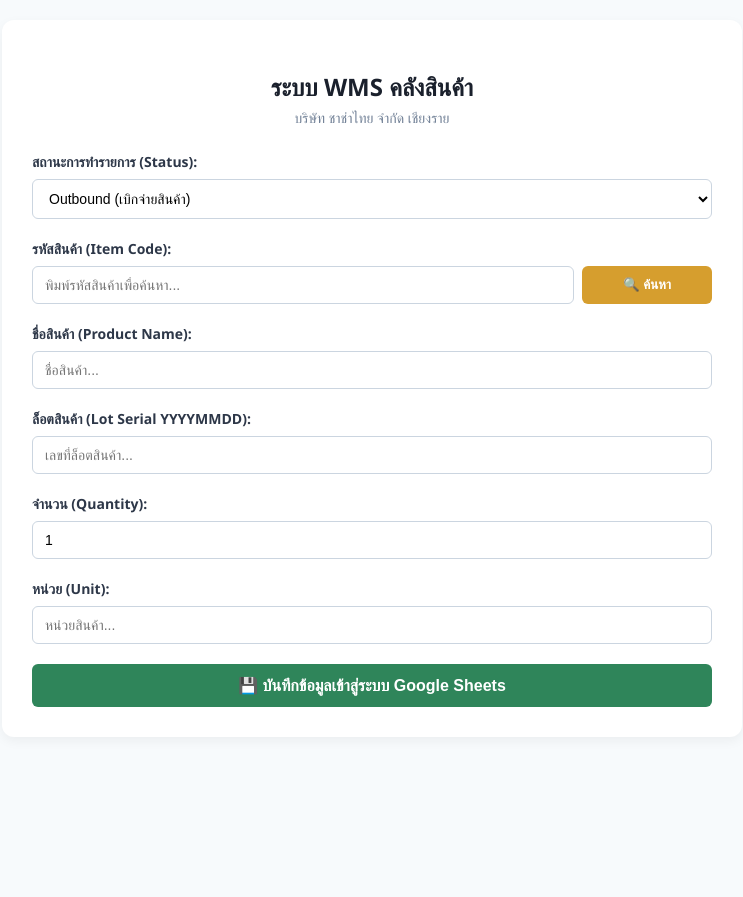
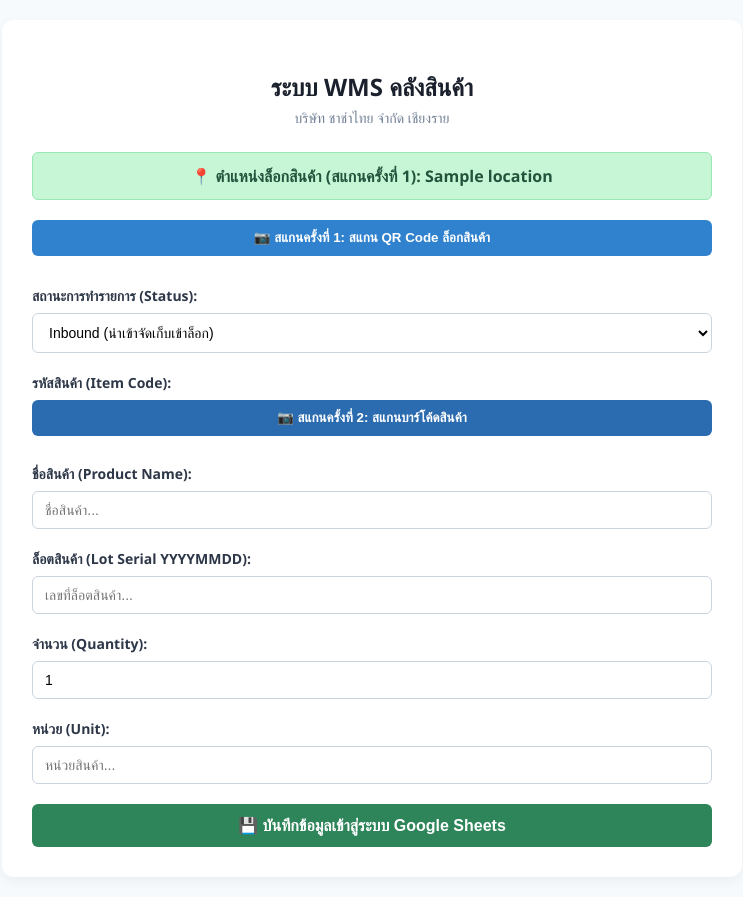
Before and after one commit to kanokwan20044-sketch/WH_Project, a Flask app: template templates/index.html in a window 1280 px wide. Shown: the whole page, without its empty margins (268-1011 px from the left). Before the commit the page ends 707 px from the top, so only its background shows below. Run offline with Flask 3, Linux system fonts and the light colour scheme; the template is opened without the code that fills it: most values are stand-ins (such as "Sample title", 1, 10 or a date in 2020).

Commit message:
fix: update outbound search and keep inbound/cycle count flow

```diff
--- a/app.py
+++ b/app.py
@@ -7,7 +7,11 @@ from google.oauth2.service_account import Credentials
 
 app = Flask(__name__)
 
-SCOPES = ['https://www.googleapis.com/auth/spreadsheets', 'https://www.googleapis.com/auth/drive']
+SCOPES = [
+    'https://www.googleapis.com/auth/spreadsheets',
+    'https://www.googleapis.com/auth/drive'
+]
+
 
 def get_google_sheet(sheet_name='DATA_WH'):
     if os.path.exists('credentials.json'):
@@ -21,13 +25,13 @@ def get_google_sheet(sheet_name='DATA_WH'):
             raise Exception("ไม่พบไฟล์หรือข้อมูล Credentials สำหรับเชื่อมต่อ Google Sheets")
 
     client = gspread.authorize(creds)
-    sheet = client.open('Warehouse_Chacha').worksheet(sheet_name)
-    return sheet
+    return client.open('Warehouse_Chacha').worksheet(sheet_name)
+
 
 @app.route('/')
 def index():
-    location = request.args.get('location', '')
-    success = request.args.get('success', '')
+    location = request.args.get('location', '').strip()
+    success = request.args.get('success', '').strip()
     search_query = request.args.get('q', '').strip()
     filter_status = request.args.get('filter_status', '').strip()
     search_results = []
@@ -54,11 +58,14 @@ def index():
                     match_status = False
 
                 if search_query:
-                    if (search_query.lower() not in item_code.lower() and
-                        search_query.lower() not in product_name.lower() and
-                        search_query.lower() not in lot_serial.lower() and
-                        search_query.lower() not in row_location.lower() and
-                        search_query.lower() not in status.lower()):
+                    q_lower = search_query.lower()
+                    if (
+                        q_lower not in item_code.lower()
+                        and q_lower not in product_name.lower()
+                        and q_lower not in lot_serial.lower()
+                        and q_lower not in row_location.lower()
+                        and q_lower not in status.lower()
+                    ):
                         match_query = False
 
                 if (search_query or filter_status) and match_query and match_status:
@@ -84,7 +91,7 @@ def index():
         filter_status=filter_status
     )
 
-# API ดึงข้อมูลจาก Master_code (สำหรับ Inbound หรือพิมพ์รหัส)
+
 @app.route('/get_product_info')
 def get_product_info():
     code = request.args.get('code', '').strip()
@@ -108,7 +115,7 @@ def get_product_info():
 
     return jsonify({'success': False})
 
-# API ค้นหา Location ล่าสุดสำหรับ Outbound
+
 @app.route('/search_outbound')
 def search_outbound():
     code = request.args.get('code', '').strip()
@@ -131,37 +138,39 @@ def search_outbound():
 
         data_sheet = get_google_sheet('DATA_WH')
         data_rows = data_sheet.get_all_values()
-        found_location = "ไม่พบพิกัดจัดเก็บในระบบ"
+        found_locations = []
 
         for row in reversed(data_rows[1:]):
             if len(row) >= 4 and row[3].strip().lower() == code.lower():
-                if row[2].strip() == 'Inbound':
-                    found_location = row[1]
-                    break
+                if row[2].strip().lower() == 'inbound' and row[1].strip():
+                    if row[1].strip() not in found_locations:
+                        found_locations.append(row[1].strip())
+
+        location_display = ", ".join(found_locations) if found_locations else "ไม่พบพิกัดจัดเก็บในระบบ"
 
         return jsonify({
             'success': True,
             'product_name': prod_name if prod_name else 'ไม่พบรหัสสินค้าใน Master_code',
             'unit': unit if unit else 'Piece',
             'lot_serial': lot_serial,
-            'location': found_location
+            'location': location_display
         })
-
     except Exception as e:
         print(f"Error search_outbound: {e}")
 
     return jsonify({'success': False})
 
+
 @app.route('/submit', methods=['POST'])
 def submit():
     try:
-        location = request.form.get('location', 'ไม่ได้ระบุพิกัด')
-        status = request.form.get('status', '')
-        item_code = request.form.get('item_code', '')
-        product_name = request.form.get('product_name', '')
-        lot_serial = request.form.get('lot_serial', '')
-        quantity = request.form.get('quantity', '1')
-        unit = request.form.get('unit', '')
+        location = request.form.get('location', '').strip() or 'ไม่ได้ระบุพิกัด'
+        status = request.form.get('status', '').strip()
+        item_code = request.form.get('item_code', '').strip()
+        product_name = request.form.get('product_name', '').strip()
+        lot_serial = request.form.get('lot_serial', '').strip()
+        quantity = request.form.get('quantity', '1').strip()
+        unit = request.form.get('unit', '').strip()
 
         utc_now = datetime.datetime.utcnow()
         th_now = utc_now + datetime.timedelta(hours=7)
@@ -171,10 +180,10 @@ def submit():
         sheet.append_row([now, location, status, item_code, product_name, lot_serial, quantity, unit])
 
         return redirect(url_for('index', success='1'))
-
     except Exception as e:
         print(f"เกิดข้อผิดพลาดในการบันทึกข้อมูล: {e}")
         return f"เกิดข้อผิดพลาดในการบันทึกข้อมูลลง Google Sheets: {e}", 500
 
+
 if __name__ == '__main__':
     app.run(debug=True)
--- a/templates/index.html
+++ b/templates/index.html
@@ -13,17 +13,16 @@
         .form-group { margin-bottom: 20px; }
         label { display: block; margin-bottom: 8px; font-weight: 600; font-size: 14px; }
         input, select { width: 100%; padding: 10px 12px; border: 1px solid #cbd5e0; border-radius: 6px; box-sizing: border-box; font-size: 14px; background-color: #fff; }
-        input[readonly] { background-color: #edf2f7; color: #4a5568; }
         .btn-submit { width: 100%; background-color: #2f855a; color: white; padding: 12px; border: none; border-radius: 6px; font-size: 16px; font-weight: 600; cursor: pointer; }
         .btn-submit:hover { background-color: #276749; }
         .btn-scanner { background-color: #3182ce; color: white; padding: 10px 15px; border: none; border-radius: 6px; cursor: pointer; font-weight: 600; margin-bottom: 10px; width: 100%; }
         .btn-scanner:hover { background-color: #2b6cb0; }
-        .btn-search { background-color: #d69e2e; color: white; padding: 10px 15px; border: none; border-radius: 6px; cursor: pointer; font-weight: 600; width: 130px; }
+        .btn-search { background-color: #d69e2e; color: white; padding: 10px 15px; border: none; border-radius: 6px; cursor: pointer; font-weight: 600; width: 120px; }
         .btn-search:hover { background-color: #b7791f; }
         .location-box { padding: 12px; border-radius: 6px; margin-bottom: 20px; font-weight: 600; text-align: center; }
         .has-location { background-color: #c6f6d5; color: #22543d; border: 1px solid #9ae6b4; }
         .no-location { background-color: #fed7d7; color: #742a2a; border: 1px solid #feb2b2; }
-        .outbound-location-result { background-color: #e2e8f0; padding: 12px; border-radius: 6px; margin-bottom: 20px; font-weight: 600; text-align: center; border: 1px solid #cbd5e0; color: #2b6cb0; display: none; }
+        .outbound-location-result { background-color: #ebf8ff; padding: 12px; border-radius: 6px; margin-bottom: 20px; font-weight: 600; text-align: center; border: 1px solid #90cdf4; color: #2b6cb0; display: none; }
         .alert-success { background-color: #c6f6d5; color: #22543d; padding: 12px; border-radius: 6px; margin-bottom: 20px; text-align: center; font-weight: 600; border: 1px solid #9ae6b4; }
         .search-section { background: #edf2f7; padding: 20px; border-radius: 8px; margin-bottom: 25px; border: 1px solid #e2e8f0; display: none; }
         #reader { width: 100%; max-width: 400px; margin: 0 auto 15px auto; }
@@ -35,13 +34,13 @@
         <h2>ระบบ WMS คลังสินค้า</h2>
         <div class="subtitle">บริษัท ชาช่าไทย จำกัด เชียงราย</div>
 
-        {% if request.args.get('success') %}
+        {% if success %}
             <div class="alert-success">
                 ✅ บันทึกข้อมูลเข้าสู่ระบบ Google Sheets เรียบร้อยแล้ว!
             </div>
         {% endif %}
 
-        <!-- ส่วนค้นหาประวัติและผลตรวจนับ (แสดงเฉพาะเมื่อเลือกสถานะ Cycle Count) -->
+        <!-- แสดงเฉพาะเมื่อเลือกสถานะ Cycle Count -->
         <div class="search-section" id="searchSection">
             <h3 style="margin-top: 0; color: #2b6cb0; font-size: 16px;">🔍 ค้นหาประวัติและผลตรวจนับ</h3>
             <form action="/" method="GET">
@@ -84,7 +83,7 @@
             {% endif %}
         </div>
 
-        <!-- [สำหรับ Inbound] แสดง Location จากการสแกนครั้งที่ 1 -->
+        <!-- ส่วนสแกน Location ครั้งที่ 1 (สำหรับ Inbound) -->
         <div id="inboundLocationContainer">
             <div class="location-box {% if location %}has-location{% else %}no-location{% endif %}">
                 📍 ตำแหน่งล็อกสินค้า (สแกนครั้งที่ 1):
@@ -96,32 +95,30 @@
             </div>
         </div>
 
-        <!-- [สำหรับ Outbound] แสดงผล Location ที่ค้นพบ -->
+        <!-- ส่วนแสดง Location ที่ค้นพบ (สำหรับ Outbound) -->
         <div class="outbound-location-result" id="outboundLocationBox">
             📍 พิกัดจัดเก็บสินค้า (Location): <b id="foundLocationText" style="color: #22543d; font-size: 16px;">-</b>
         </div>
 
-        <!-- ฟอร์มทำรายการ WMS -->
-        <form action="/submit" method="POST" id="wmsForm">
+        <form action="/submit" method="POST" id="wmsForm" onsubmit="syncLocationBeforeSubmit()">
             <input type="hidden" name="location" id="formLocationInput" value="{{ location }}">
 
             <div class="form-group">
                 <label>สถานะการทำรายการ (Status):</label>
                 <select name="status" id="statusSelect" onchange="handleStatusChange()">
-                    <option value="Inbound">Inbound (นำเข้าจัดเก็บเข้าล็อก)</option>
+                    <option value="Inbound" selected>Inbound (นำเข้าจัดเก็บเข้าล็อก)</option>
                     <option value="Outbound">Outbound (เบิกจ่ายสินค้า)</option>
                     <option value="Cycle Count">Cycle Count (ตรวจนับสต็อก)</option>
                 </select>
             </div>
 
-            <!-- รหัสสินค้า และปุ่มค้นหาสำหรับ Outbound / สแกนสำหรับ Inbound -->
             <div class="form-group">
                 <label id="itemCodeLabel">รหัสสินค้า (Item Code):</label>
                 <div style="display: flex; gap: 8px;" id="outboundSearchContainer">
                     <input type="text" name="item_code" id="itemCodeInput" placeholder="พิมพ์รหัสสินค้าเพื่อค้นหา..." required style="flex: 1;">
                     <button type="button" class="btn-search" onclick="searchOutboundLocation()">🔍 ค้นหา</button>
                 </div>
-                <div id="inboundScannerInputGroup" style="display: none; margin-top: 8px;">
+                <div id="inboundScannerInputGroup" style="margin-top: 8px;">
                     <button type="button" class="btn-scanner" style="background-color: #2b6cb0; margin-bottom: 8px;" onclick="startItemScanner()">📷 สแกนครั้งที่ 2: สแกนบาร์โค้ดสินค้า</button>
                     <div id="itemReader"></div>
                 </div>
@@ -152,12 +149,14 @@
     </div>
 
     <script>
+        const initialInboundLocation = "{{ location|e }}";
+
         function startLocationScanner() {
             const scanner = new Html5QrcodeScanner("reader", { fps: 10, qrbox: 250 });
             scanner.render((decodedText) => {
                 window.location.href = "/?location=" + encodeURIComponent(decodedText);
                 scanner.clear();
-            }, (errorMessage) => {});
+            }, () => {});
         }
 
         let itemScannerInstance = null;
@@ -178,7 +177,7 @@
                         readerDiv.style.display = "none";
                     }).catch(err => console.log(err));
                 },
-                (errorMessage) => {}
+                () => {}
             ).catch(err => {
                 alert("ไม่สามารถเปิดกล้องได้: " + err);
             });
@@ -199,6 +198,9 @@
         }
 
         function fetchProductInfo() {
+            const statusVal = document.getElementById("statusSelect").value;
+            if (statusVal === "Outbound") return;
+
             const code = document.getElementById("itemCodeInput").value.trim();
             if (code.length < 2) return;
 
@@ -257,12 +259,13 @@
                 inboundScannerGroup.style.display = "block";
                 outboundSearchContainer.style.display = "none";
                 outboundBox.style.display = "none";
+                document.getElementById("formLocationInput").value = initialInboundLocation;
             } else if (statusSelect === "Outbound") {
                 searchSection.style.display = "none";
                 inboundContainer.style.display = "none";
                 inboundScannerGroup.style.display = "none";
                 outboundSearchContainer.style.display = "flex";
-                outboundBox.style.display = "none";
+                outboundBox.style.display = document.getElementById("foundLocationText").innerText !== "-" ? "block" : "none";
             } else if (statusSelect === "Cycle Count") {
                 searchSection.style.display = "block";
                 inboundContainer.style.display = "none";
@@ -272,16 +275,24 @@
             }
         }
 
+        function syncLocationBeforeSubmit() {
+            const statusSelect = document.getElementById("statusSelect").value;
+            if (statusSelect === "Inbound") {
+                document.getElementById("formLocationInput").value = initialInboundLocation;
+            } else if (statusSelect === "Outbound") {
+                const foundLoc = document.getElementById("foundLocationText").innerText.trim();
+                if (foundLoc && foundLoc !== "-") {
+                    document.getElementById("formLocationInput").value = foundLoc;
+                }
+            }
+        }
+
         window.onload = function() {
-            document.getElementById("statusSelect").value = "Outbound";
-            handleStatusChange();
-
             const urlParams = new URLSearchParams(window.location.search);
             if (urlParams.get('q') || urlParams.get('filter_status')) {
-                document.getElementById("searchSection").style.display = "block";
                 document.getElementById("statusSelect").value = "Cycle Count";
-                handleStatusChange();
             }
+            handleStatusChange();
         };
     </script>
 </body>
```
